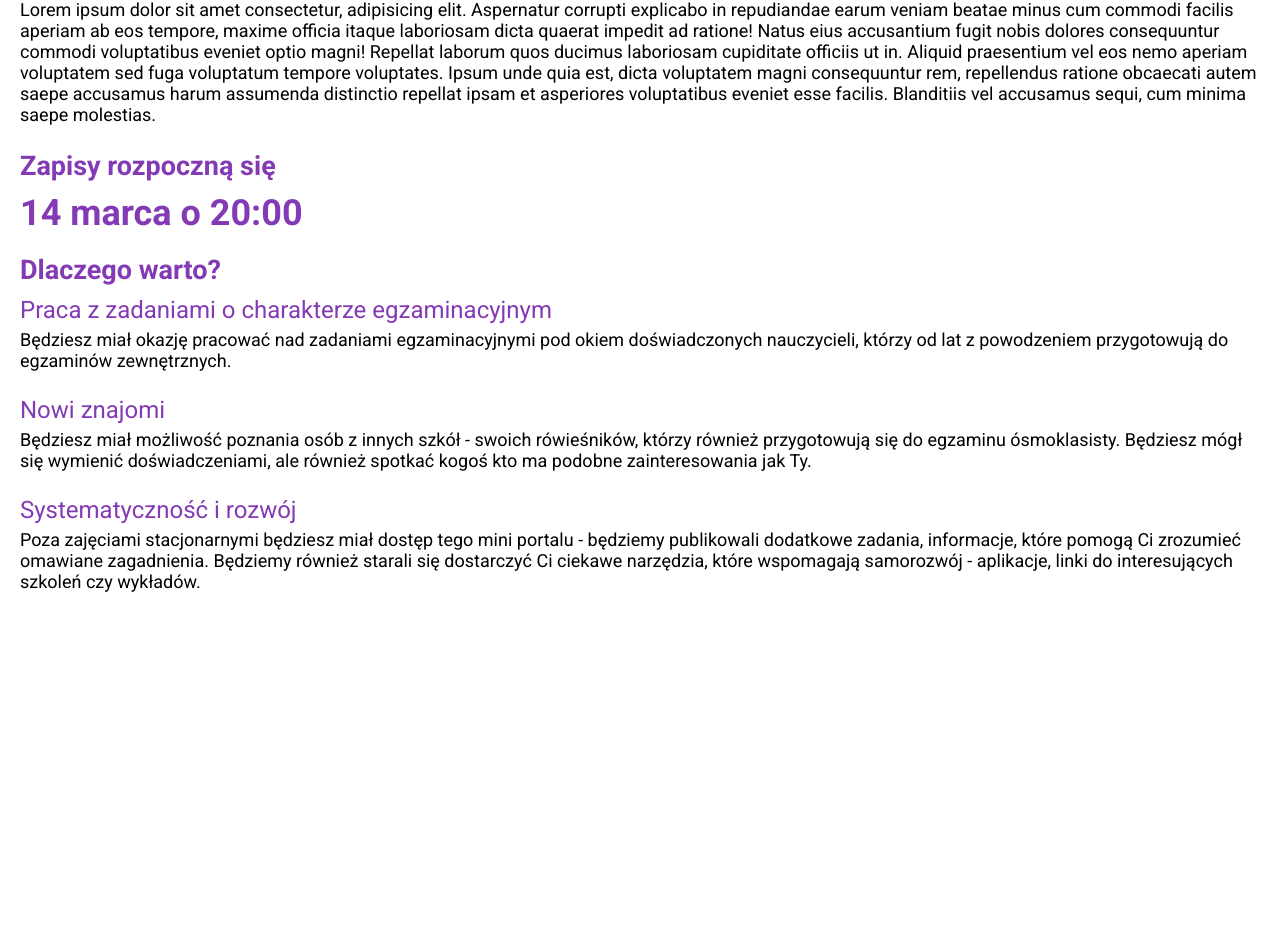
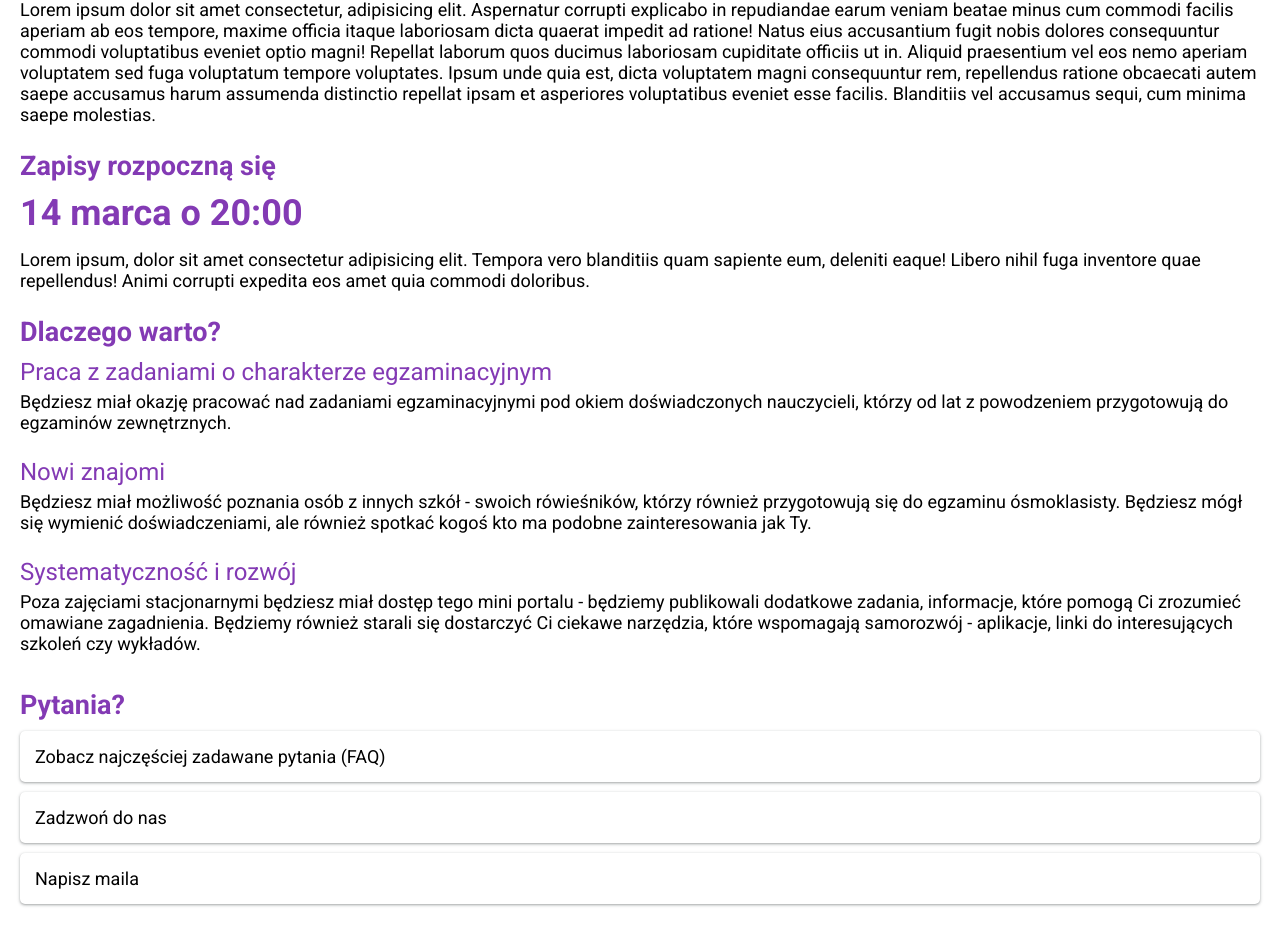
Before and after one commit to stanislawdera/pogotowie-osmoklasisty, a Next.js app: page / in a window 1280 px wide. Shown: the part 257-1191 px from the top of the page. Before the commit the page ends 894 px from the top, so only its background shows below. Built offline with nearby package versions, Linux system fonts and the light colour scheme.

Commit message:
Add 'Pytania?' section

```diff
--- a/components/atoms/BigText/BigText.styles.js
+++ b/components/atoms/BigText/BigText.styles.js
@@ -4,5 +4,5 @@ export const BigText = styled.p`
   font-size: ${({ theme }) => theme.fontSizes.lg};
   font-weight: bolder;
   color: ${({ theme }) => theme.colors.primary};
-  padding-top: ${({ theme }) => theme.spacing.md};
+  padding: ${({ theme }) => theme.spacing.md} 0;
 `;
--- /dev/null
+++ b/components/atoms/Card/Card.styles.js
@@ -0,0 +1,16 @@
+import Link from "next/link";
+import styled from "styled-components";
+
+export const Card = styled.div`
+  margin-top: ${({ theme }) => theme.spacing.md};
+  border-radius: 5px;
+  box-shadow: rgba(60, 64, 67, 0.3) 0px 1px 2px 0px,
+    rgba(60, 64, 67, 0.15) 0px 1px 3px 1px;
+  padding: ${({ theme }) => theme.spacing.lg};
+`;
+
+export const UnstyledLink = styled.a`
+  text-decoration: none !important;
+  color: inherit !important;
+  display: block !important;
+`;
--- /dev/null
+++ b/components/organisms/CardLink/CardLink.js
@@ -0,0 +1,13 @@
+import { Card, UnstyledLink } from "components/atoms/Card/Card.styles";
+import Link from "next/link";
+import React from "react";
+
+export default function CardLink({ to, title }) {
+  return (
+    <Link href={to} passHref>
+      <UnstyledLink>
+        <Card>{title}</Card>
+      </UnstyledLink>
+    </Link>
+  );
+}
--- a/pages/index.js
+++ b/pages/index.js
@@ -7,6 +7,8 @@ import { Paragraph } from "components/atoms/Paragraph/Paragraph.styles";
 import { BigText } from "components/atoms/BigText/BigText.styles";
 import { Section } from "components/atoms/Section/Section.styles";
 import { Subheadline } from "components/atoms/Subheadline/Subheadline.styles";
+import { Card } from "components/atoms/Card/Card.styles";
+import CardLink from "components/organisms/CardLink/CardLink";
 
 export default function index() {
   return (
@@ -33,6 +35,12 @@ export default function index() {
         <Section>
           <Headline>Zapisy rozpoczną się</Headline>
           <BigText>14 marca o 20:00</BigText>
+          <Paragraph>
+            Lorem ipsum, dolor sit amet consectetur adipisicing elit. Tempora
+            vero blanditiis quam sapiente eum, deleniti eaque! Libero nihil fuga
+            inventore quae repellendus! Animi corrupti expedita eos amet quia
+            commodi doloribus.
+          </Paragraph>
         </Section>
         <Section>
           <Headline>Dlaczego warto?</Headline>
@@ -70,6 +78,18 @@ export default function index() {
             </Paragraph>
           </Section>
         </Section>
+        <Section>
+          <Headline>Pytania?</Headline>
+          <CardLink
+            to="/faq"
+            title="Zobacz najczęściej zadawane pytania (FAQ)"
+          />
+          <CardLink to="tel:+48000000000" title="Zadzwoń do nas" />
+          <CardLink
+            to="mailto:kontakt@pogotowie8klasisty.pl"
+            title="Napisz maila"
+          />
+        </Section>
       </Wrapper>
     </Layout>
   );
```
